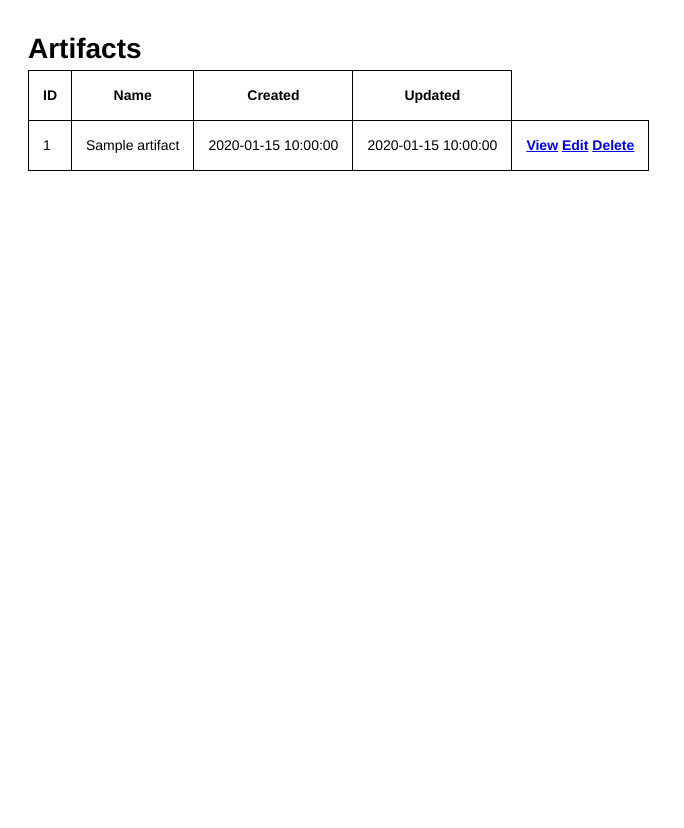
After one commit to lydiadwyer/sheparddb, a Flask app: page /artifacts in a window 1280 px wide. The commit adds this page. Shown: the whole page, without its empty margins (0-684 px from the left). Run offline with Flask 2, Linux system fonts and the light colour scheme; tables that the repository leaves empty hold one stand-in row (values such as "Sample post").

Commit message:
added Artifact module

```diff
--- /dev/null
+++ b/data/website/modules/Artifacts/controller.py
@@ -0,0 +1,21 @@
+from flask import Blueprint, render_template, redirect, url_for
+from modules.Shared.database import db
+from modules.Artifacts.model import Artifact
+
+
+
+# setup the controller, use a local folder for templates
+artifacts = Blueprint(
+    'artifacts',
+    __name__,
+    template_folder='templates',
+    static_folder='static'
+)
+
+@artifacts.route('/artifacts')
+def view_all_artifacts():
+    return render_template('artifacts/view_all.html', Artifacts=Artifact)
+
+@artifacts.route('/artifacts/<artifact_id>')
+def view_artifact(artifact_id):
+    return render_template('artifacts/view.html')  # , Artifacts=Artifact
--- /dev/null
+++ b/data/website/modules/Artifacts/templates/artifacts/view.html
@@ -0,0 +1,4 @@
+{% extends "global.html" %}
+{% block body_content %}
+    <h1>A Single Artifact</h1>
+{% endblock %}
--- /dev/null
+++ b/data/website/modules/Artifacts/templates/artifacts/view_all.html
@@ -0,0 +1,25 @@
+{% extends "global.html" %}
+{% block body_content %}
+    <h1>Artifacts</h1>
+    <table>
+    <tr>
+        <th>ID</th>
+        <th>Name</th>
+        <th>Created</th>
+        <th>Updated</th>
+    </tr>
+    {% for entry in Artifacts.query.all() %}
+    <tr>
+        <td>{{entry.artifact_id}}</td>
+        <td>{{entry.artifact_name}}</td>
+        <td>{{entry.artifact_created}}</td>
+        <td>{{entry.artifact_updated}}</td>
+        <td>
+            <a href="/artifact/view/{{entry.artifact_id}}">View</a>
+            <a href="/artifact/edit/{{entry.artifact_id}}">Edit</a>
+            <a href="/artifact/delete/{{entry.artifact_id}}">Delete</a>
+        </td>
+    </tr>
+    {% endfor %}
+    </table>
+{% endblock %}
--- a/data/website/static/style.css
+++ b/data/website/static/style.css
@@ -23,6 +23,7 @@ html {
 }
 body{
     position: relative;
+    margin: 2em;
     width: 100%;
     max-width: 100%;
     height: 100%;
@@ -35,7 +36,7 @@ optgroup, option, label, blockquote{
     font-family: Helvetica, Arial, san-serif;
     line-height: 1.5em;
     color: #000;
-    font-size: 12px;
+    font-size: 14px;
 }
 
 
@@ -63,7 +64,6 @@ blockquote{
     font-style: italic;
 }
 a{
-    color: #FFF;
     font-weight: 700;
     text-decoration: underline;
 }
@@ -94,6 +94,14 @@ ul li ul{
 ul li ul li{
     width: auto;
     margin-left: 16px;
+}
+table{
+    border-collapse: collapse;
+}
+td, th{
+    margin: 0;
+    border: 1px solid #000;
+    padding: 1em;
 }
 
 
--- a/provision/pip_requirements.txt
+++ b/provision/pip_requirements.txt
@@ -3,3 +3,4 @@ Flask-SQLAlchemy==2.1
 Flask-WTF==0.12
 Jinja2==2.8
 SQLAlchemy==1.0.14
+psycopg2==2.6.2
```
Also changed, not shown: data/website/config.py (added, +8 -0 lines), data/website/modules/Artifacts/model.py (added, +24 -0 lines), data/website/modules/Shared/database.py (added, +14 -0 lines), data/website/shepard.py (+24 -0 lines), data/website/modules/Artifacts/__init__.py (added), data/website/modules/Shared/__init__.py (added), data/website/modules/__init__.py (added).
